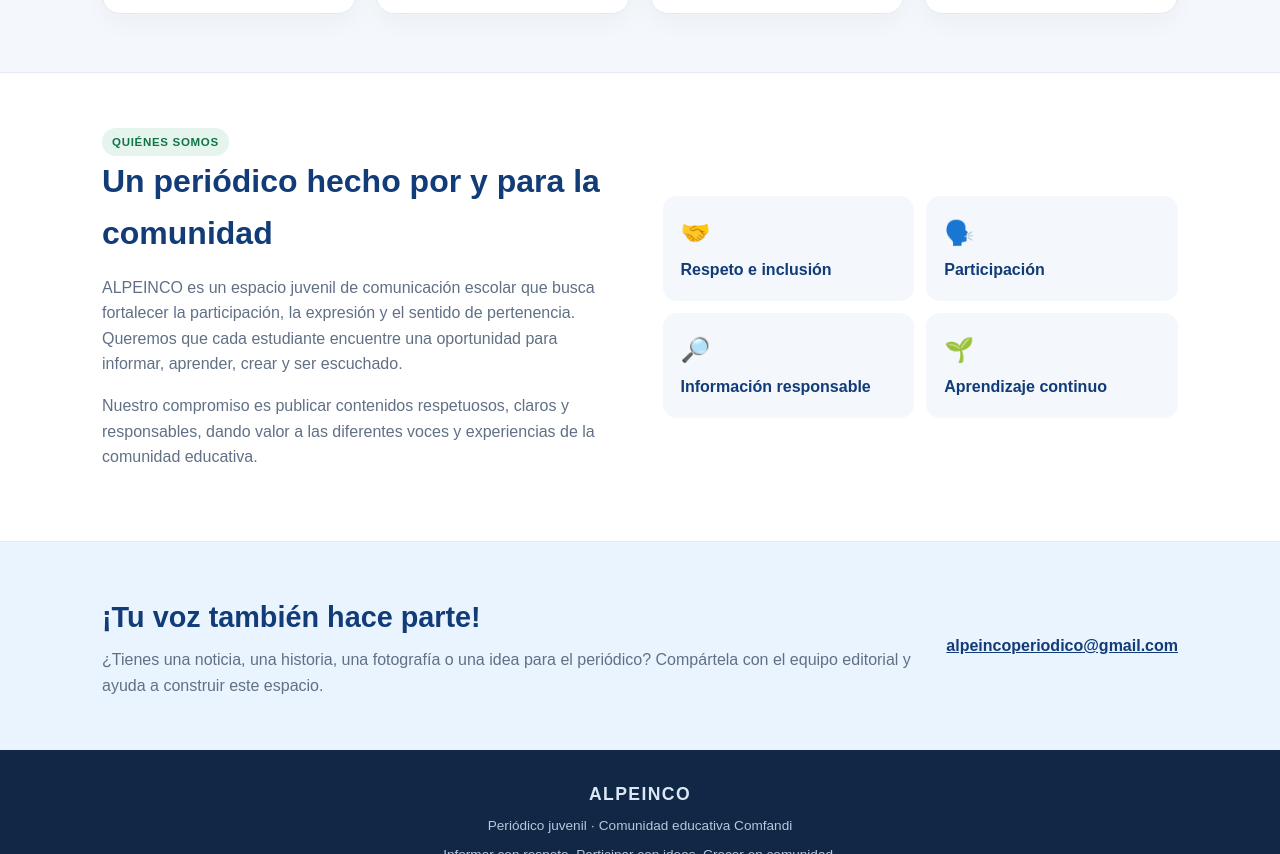
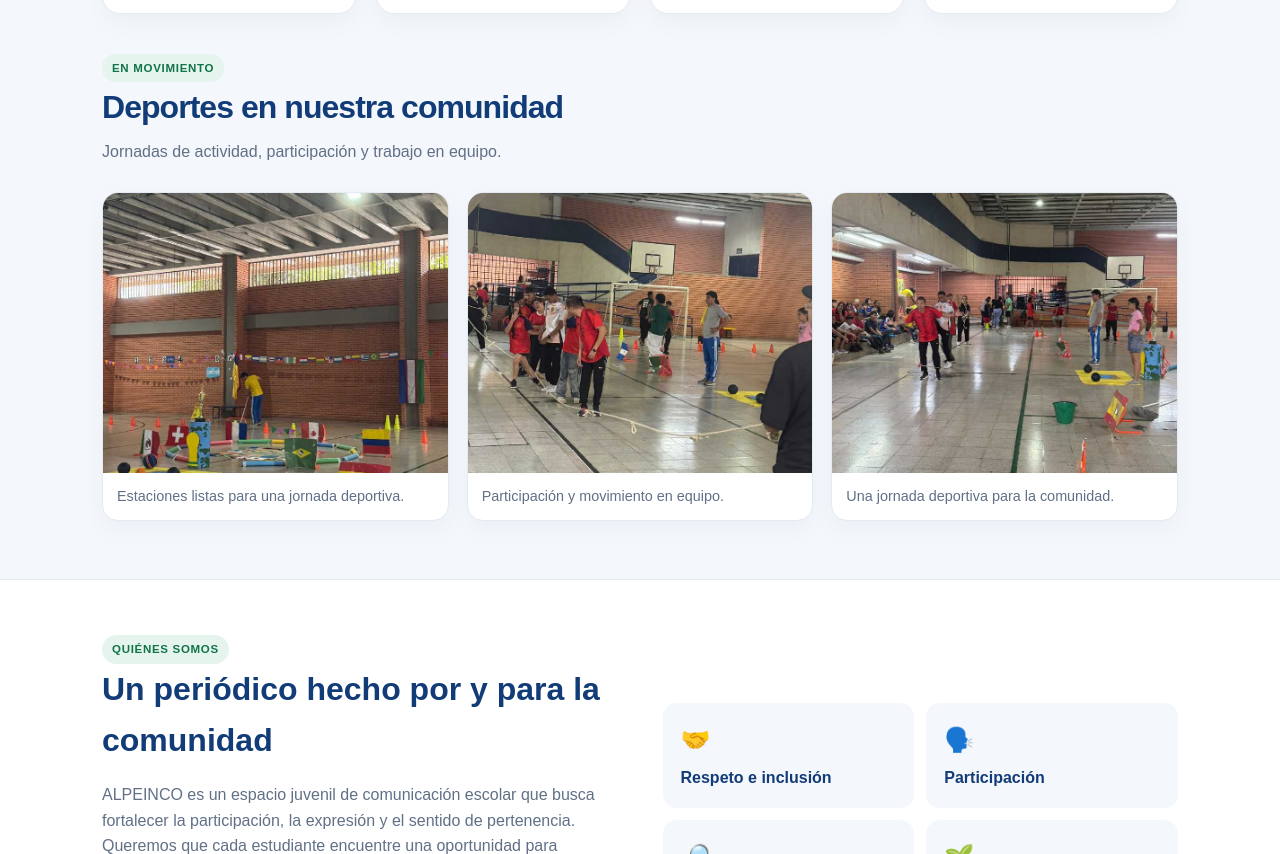
Before and after one commit to Juventud0/A-pe-nco-comfand-, a plain HTML site: page index.html in a window 1280 px wide. Shown: the part 2919-3773 px from the top of the page. Drawn offline with Linux system fonts and the light colour scheme.

Commit message:
Añadir galería de fotografías deportivas

```diff
--- a/index.html
+++ b/index.html
@@ -19,14 +19,14 @@
 .hero-art .symbol{font-size:5rem;line-height:1}.hero-art strong{display:block;font-size:1.45rem;margin-top:12px}.hero-art span{color:#d7e8f7;font-size:.9rem}
 .wrap{max-width:1120px;margin:auto;padding:58px 22px}.section-head{display:flex;align-items:end;justify-content:space-between;gap:20px;margin-bottom:25px}.section-head h2{font-size:2rem;color:var(--navy);margin:0;letter-spacing:-.03em}.section-head p{margin:5px 0 0;color:var(--muted)}
 .tag{display:inline-block;background:#e5f5ed;color:#117449;border-radius:999px;padding:5px 10px;font-size:.72rem;font-weight:800;text-transform:uppercase;letter-spacing:.06em}
-.grid{display:grid;grid-template-columns:repeat(4,1fr);gap:20px}.gallery{display:grid;grid-template-columns:repeat(3,minmax(0,1fr));gap:18px}.gallery figure{margin:0;background:#fff;border:1px solid var(--line);border-radius:16px;overflow:hidden;box-shadow:0 8px 24px #17365d0a}.gallery a{display:block}.gallery img{display:block;width:100%;height:280px;object-fit:cover}.gallery figcaption{padding:12px 14px;color:var(--muted);font-size:.9rem}.card{background:#fff;border:1px solid var(--line);border-radius:18px;overflow:hidden;box-shadow:0 8px 24px #17365d0a}.card-top{height:125px;display:grid;place-items:center;font-size:3rem;background:linear-gradient(135deg,#e4effb,#e2f5eb)}.card:nth-child(2) .card-top{background:linear-gradient(135deg,#fff0d2,#ffe4df)}.card:nth-child(3) .card-top{background:linear-gradient(135deg,#e9e4fb,#e1efff)}.card:nth-child(4) .card-top{background:linear-gradient(135deg,#e1f5e8,#fff0cf)}
+.grid{display:grid;grid-template-columns:repeat(4,1fr);gap:20px}.sport-gallery{display:grid;grid-template-columns:repeat(3,minmax(0,1fr));gap:18px;margin-top:28px}.sport-gallery figure{margin:0;background:#fff;border:1px solid var(--line);border-radius:16px;overflow:hidden;box-shadow:0 8px 24px #17365d0a}.sport-gallery a{display:block}.sport-gallery img{display:block;width:100%;height:280px;object-fit:cover}.sport-gallery figcaption{padding:12px 14px;color:var(--muted);font-size:.9rem}.gallery{display:grid;grid-template-columns:repeat(3,minmax(0,1fr));gap:18px}.gallery figure{margin:0;background:#fff;border:1px solid var(--line);border-radius:16px;overflow:hidden;box-shadow:0 8px 24px #17365d0a}.gallery a{display:block}.gallery img{display:block;width:100%;height:280px;object-fit:cover}.gallery figcaption{padding:12px 14px;color:var(--muted);font-size:.9rem}.card{background:#fff;border:1px solid var(--line);border-radius:18px;overflow:hidden;box-shadow:0 8px 24px #17365d0a}.card-top{height:125px;display:grid;place-items:center;font-size:3rem;background:linear-gradient(135deg,#e4effb,#e2f5eb)}.card:nth-child(2) .card-top{background:linear-gradient(135deg,#fff0d2,#ffe4df)}.card:nth-child(3) .card-top{background:linear-gradient(135deg,#e9e4fb,#e1efff)}.card:nth-child(4) .card-top{background:linear-gradient(135deg,#e1f5e8,#fff0cf)}
 .card-body{padding:21px}.card h3{margin:10px 0 8px;color:var(--navy);font-size:1.22rem}.card p{margin:0;color:var(--muted);font-size:.94rem}.card a{display:inline-block;margin-top:15px;color:var(--green);font-weight:800;text-decoration:none}
 .about{background:#fff;border-top:1px solid var(--line);border-bottom:1px solid var(--line)}.about-inner{max-width:1120px;margin:auto;padding:55px 22px;display:grid;grid-template-columns:1fr 1fr;gap:45px;align-items:center}.about h2{font-size:2rem;color:var(--navy);margin:0 0 12px}.about p{color:var(--muted)}
 .values{display:grid;grid-template-columns:1fr 1fr;gap:12px}.value{padding:18px;border-radius:14px;background:var(--paper);font-weight:800;color:var(--navy)}.value span{display:block;font-size:1.5rem;margin-bottom:5px}
 .participate{background:#eaf4ff}.participate-inner{max-width:1120px;margin:auto;padding:52px 22px;display:flex;justify-content:space-between;align-items:center;gap:25px}.participate h2{color:var(--navy);font-size:1.8rem;margin:0 0 7px}.participate p{color:var(--muted);margin:0}.mail{background:var(--navy);color:#fff;padding:13px 20px;border-radius:999px;text-decoration:none;font-weight:800;white-space:nowrap}
 footer{background:#102746;color:#dce7f4;padding:30px 22px;text-align:center}footer strong{font-size:1.1rem;letter-spacing:.08em}footer p{margin:7px 0;color:#b8c8dc;font-size:.85rem}.copyright{font-size:.76rem!important;color:#91a7c2!important;margin-top:16px!important}
-@media(min-width:761px) and (max-width:1000px){.grid{grid-template-columns:repeat(2,1fr)}.gallery{grid-template-columns:repeat(2,minmax(0,1fr))}}
-@media(max-width:760px){.gallery{grid-template-columns:1fr}.gallery img{height:auto;max-height:560px;object-fit:contain;background:#f4f7fb}.logo{width:104px;height:104px}.nav{display:none;position:absolute;top:100%;left:0;right:0;background:#fff;padding:18px 24px;border-bottom:1px solid var(--line);flex-direction:column;align-items:flex-start}.nav.open{display:flex}.menu{display:block}.hero-inner{grid-template-columns:1fr;padding-top:55px}.hero-art{min-height:190px}.grid{grid-template-columns:1fr}.about-inner{grid-template-columns:1fr}.participate-inner{align-items:flex-start;flex-direction:column}.section-head{align-items:flex-start;flex-direction:column}}
+@media(min-width:761px) and (max-width:1000px){.grid{grid-template-columns:repeat(2,1fr)}.gallery,.sport-gallery{grid-template-columns:repeat(2,minmax(0,1fr))}}
+@media(max-width:760px){.gallery,.sport-gallery{grid-template-columns:1fr}.gallery img,.sport-gallery img{height:auto;max-height:560px;object-fit:contain;background:#f4f7fb}.logo{width:104px;height:104px}.nav{display:none;position:absolute;top:100%;left:0;right:0;background:#fff;padding:18px 24px;border-bottom:1px solid var(--line);flex-direction:column;align-items:flex-start}.nav.open{display:flex}.menu{display:block}.hero-inner{grid-template-columns:1fr;padding-top:55px}.hero-art{min-height:190px}.grid{grid-template-columns:1fr}.about-inner{grid-template-columns:1fr}.participate-inner{align-items:flex-start;flex-direction:column}.section-head{align-items:flex-start;flex-direction:column}}
 </style></head>
 <body>
 <div class="topbar">EDUCACIÓN · PARTICIPACIÓN · COMUNIDAD</div>
@@ -57,7 +57,13 @@ footer{background:#102746;color:#dce7f4;padding:30px 22px;text-align:center}foot
 <div class="grid"><article class="card"><div class="card-top">🏆</div><div class="card-body"><h3>Noticias y logros</h3><p>Aquí compartiremos noticias y logros deportivos confirmados por la comunidad educativa.</p></div></article>
 <article class="card"><div class="card-top">🏃</div><div class="card-body"><h3>Actividades deportivas</h3><p>Conoce las actividades e iniciativas deportivas de nuestra comunidad cuando sean anunciadas.</p></div></article>
 <article class="card"><div class="card-top">🤝</div><div class="card-body"><h3>Juego limpio</h3><p>Historias y reflexiones sobre el respeto, el trabajo en equipo y la convivencia en el deporte.</p></div></article>
-<article class="card"><div class="card-top">📣</div><div class="card-body"><h3>Comparte tu historia</h3><p>¿Tienes una noticia, fotografía o experiencia deportiva? Compártela con el equipo editorial.</p><a href="#participa">Enviar una propuesta →</a></div></article></div></section>
+<article class="card"><div class="card-top">📣</div><div class="card-body"><h3>Comparte tu historia</h3><p>¿Tienes una noticia, fotografía o experiencia deportiva? Compártela con el equipo editorial.</p><a href="#participa">Enviar una propuesta →</a></div></article></div>
+<div class="section-head" style="margin-top:40px"><div><span class="tag">En movimiento</span><h2>Deportes en nuestra comunidad</h2><p>Jornadas de actividad, participación y trabajo en equipo.</p></div></div>
+<div class="sport-gallery">
+<figure><a href="deportes-01.jpg"><img src="deportes-01.jpg" alt="Balones, conos y estaciones preparadas para una jornada deportiva escolar" loading="lazy"></a><figcaption>Estaciones listas para una jornada deportiva.</figcaption></figure>
+<figure><a href="deportes-02.jpg"><img src="deportes-02.jpg" alt="Estudiantes participan en una actividad deportiva en el gimnasio escolar" loading="lazy"></a><figcaption>Participación y movimiento en equipo.</figcaption></figure>
+<figure><a href="deportes-03.jpg"><img src="deportes-03.jpg" alt="Comunidad escolar reunida para actividades deportivas en el gimnasio" loading="lazy"></a><figcaption>Una jornada deportiva para la comunidad.</figcaption></figure>
+</div></section>
 <section class="about" id="nosotros"><div class="about-inner"><div><span class="tag">Quiénes somos</span><h2>Un periódico hecho por y para la comunidad</h2><p>ALPEINCO es un espacio juvenil de comunicación escolar que busca fortalecer la participación, la expresión y el sentido de pertenencia. Queremos que cada estudiante encuentre una oportunidad para informar, aprender, crear y ser escuchado.</p><p>Nuestro compromiso es publicar contenidos respetuosos, claros y responsables, dando valor a las diferentes voces y experiencias de la comunidad educativa.</p></div>
 <div class="values"><div class="value"><span>🤝</span>Respeto e inclusión</div><div class="value"><span>🗣️</span>Participación</div><div class="value"><span>🔎</span>Información responsable</div><div class="value"><span>🌱</span>Aprendizaje continuo</div></div></div></section>
 <section class="participate" id="participa"><div class="participate-inner"><div><h2>¡Tu voz también hace parte!</h2><p>¿Tienes una noticia, una historia, una fotografía o una idea para el periódico? Compártela con el equipo editorial y ayuda a construir este espacio.</p></div><a href="mailto:alpeincoperiodico@gmail.com" style="color:#123c78;font-weight:700;overflow-wrap:anywhere;flex-shrink:0;max-width:100%">alpeincoperiodico@gmail.com</a></div></section>
```
Also changed, not shown: deportes-01.jpg (added), deportes-02.jpg (added), deportes-03.jpg (added).
